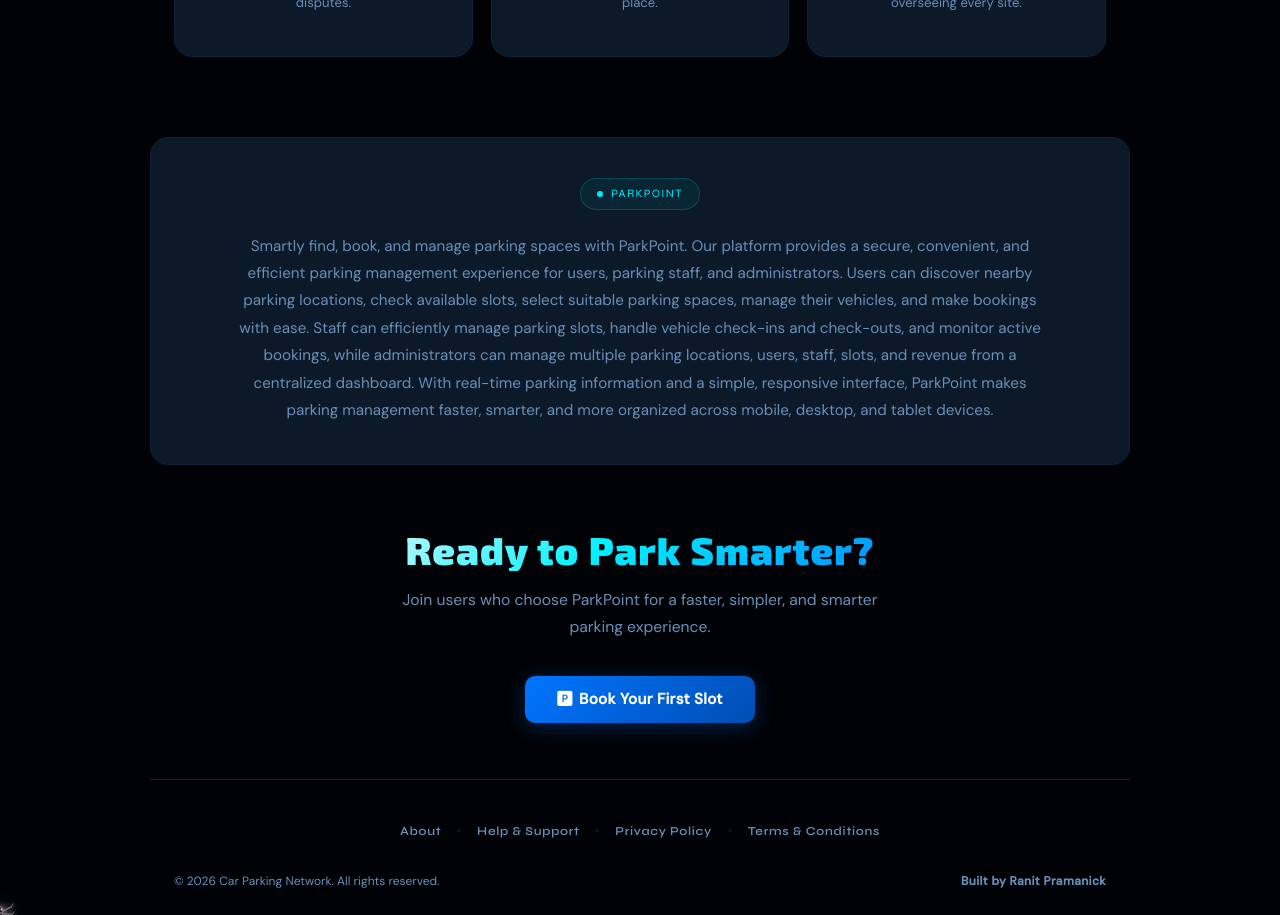
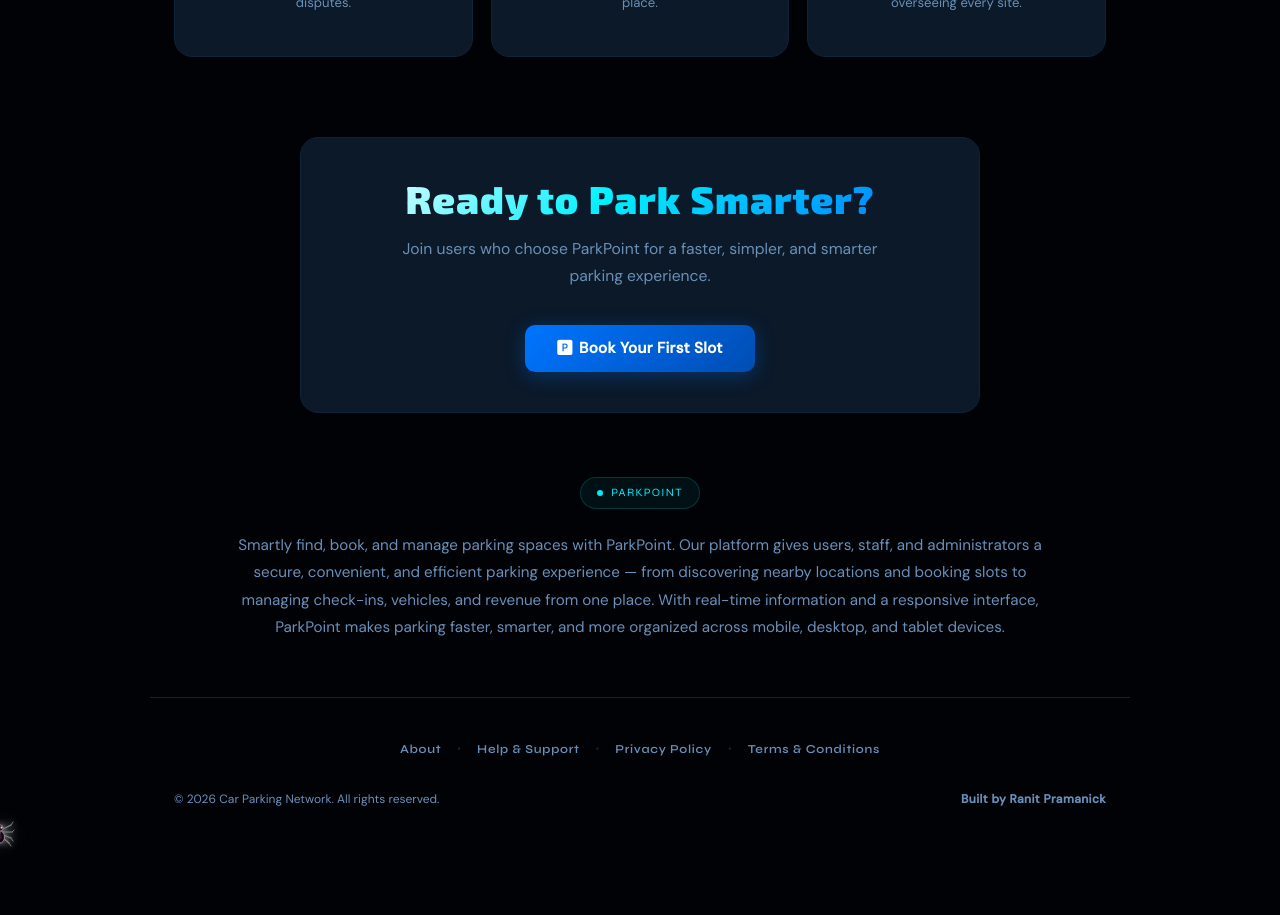
Before and after one commit to Ranit-Ani/car-parking-app, a React (Vite) app in the folder frontend/: page / in a window 1280 px wide. Shown: the part 1300-2215 px from the top of the page. After the commit the page ends 2133 px from the top, so only its background shows below. Built offline with nearby package versions, Linux system fonts and the light colour scheme; no server answers.

Commit message:
Update Landing Page

```diff
--- a/frontend/src/pages/Landing.jsx
+++ b/frontend/src/pages/Landing.jsx
@@ -139,31 +139,13 @@ export default function Landing() {
         <div
           className="feature-card"
           style={{
-            maxWidth: 980,
+            maxWidth: 680,
             margin: '0 auto',
             padding: '2.5rem',
             textAlign: 'center',
             animation: 'riseIn .5s ease forwards',
           }}
         >
-          <div className="hero-badge" style={{ marginBottom: '1.4rem' }}>
-            <span className="dot" /> ParkPoint
-          </div>
-          <p style={{ fontSize: '.95rem', color: 'var(--t2)', lineHeight: 1.8, maxWidth: 820, margin: '0 auto' }}>
-            Smartly find, book, and manage parking spaces with ParkPoint. Our platform provides a secure,
-            convenient, and efficient parking management experience for users, parking staff, and administrators.
-            Users can discover nearby parking locations, check available slots, select suitable parking spaces,
-            manage their vehicles, and make bookings with ease. Staff can efficiently manage parking slots, handle
-            vehicle check-ins and check-outs, and monitor active bookings, while administrators can manage multiple
-            parking locations, users, staff, slots, and revenue from a centralized dashboard. With real-time
-            parking information and a simple, responsive interface, ParkPoint makes parking management faster,
-            smarter, and more organized across mobile, desktop, and tablet devices.
-          </p>
-        </div>
-      </section>
-
-      <section style={{ position: 'relative', zIndex: 1, padding: '4rem 1.5rem 0', textAlign: 'center' }}>
-        <div style={{ maxWidth: 680, margin: '0 auto', animation: 'fadeUp .65s ease both' }}>
           <h2 className="hero-title display-title" style={{ fontSize: 'clamp(1.5rem,3.5vw,2.4rem)', marginBottom: '.9rem' }}>
             Ready to Park Smarter?
           </h2>
@@ -175,6 +157,21 @@ export default function Landing() {
               <i className="bi bi-p-square-fill" /> Book Your First Slot
             </Link>
           </div>
+        </div>
+      </section>
+
+      <section style={{ position: 'relative', zIndex: 1, padding: '4rem 1.5rem 0', textAlign: 'center' }}>
+        <div style={{ maxWidth: 820, margin: '0 auto', animation: 'fadeUp .65s ease both' }}>
+          <div className="hero-badge" style={{ marginBottom: '1.4rem' }}>
+            <span className="dot" /> ParkPoint
+          </div>
+          <p style={{ fontSize: '.95rem', color: 'var(--t2)', lineHeight: 1.8 }}>
+            Smartly find, book, and manage parking spaces with ParkPoint. Our platform gives users, staff, and
+            administrators a secure, convenient, and efficient parking experience — from discovering nearby
+            locations and booking slots to managing check-ins, vehicles, and revenue from one place. With
+            real-time information and a responsive interface, ParkPoint makes parking faster, smarter, and more
+            organized across mobile, desktop, and tablet devices.
+          </p>
         </div>
       </section>
 
```
